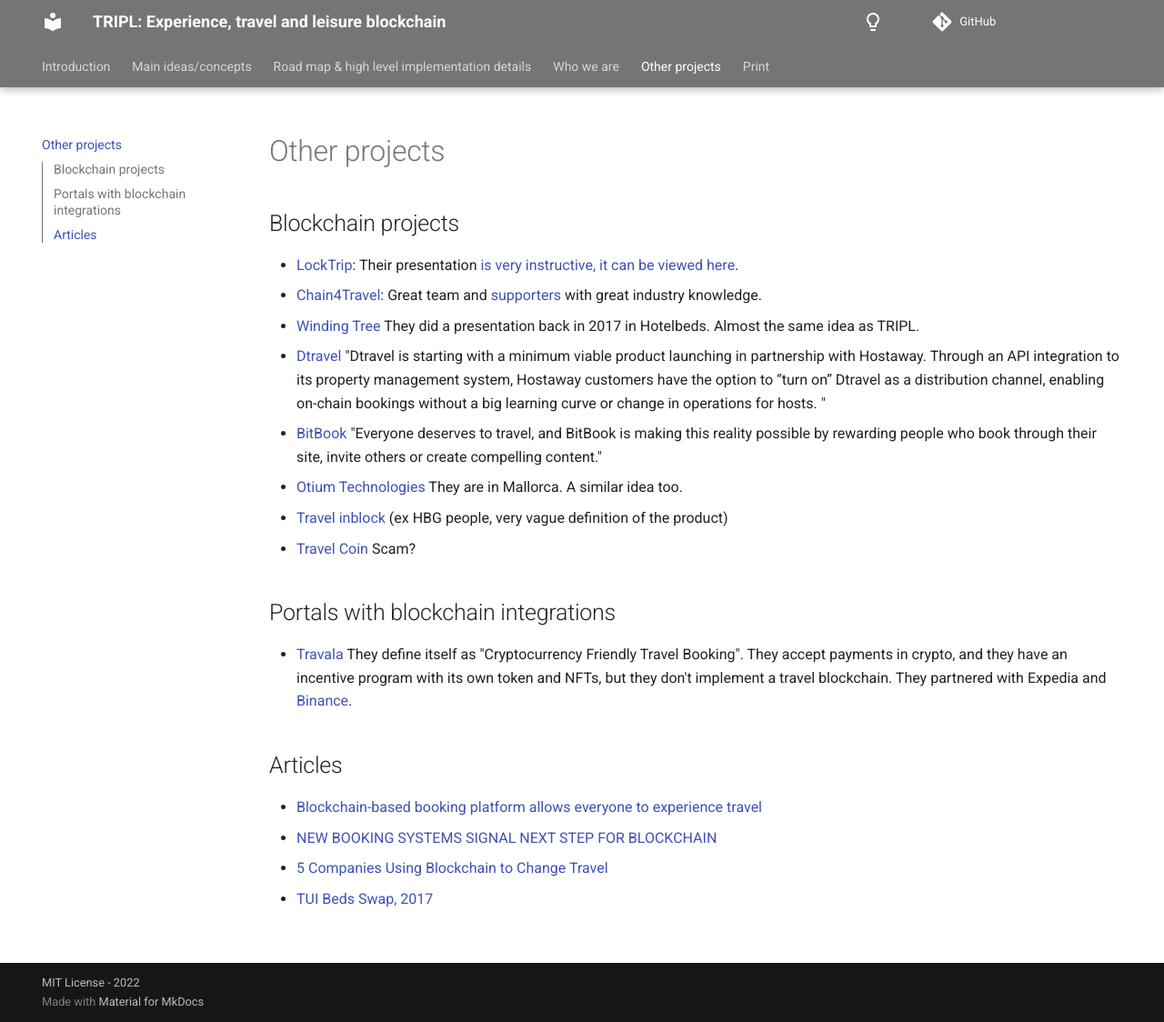
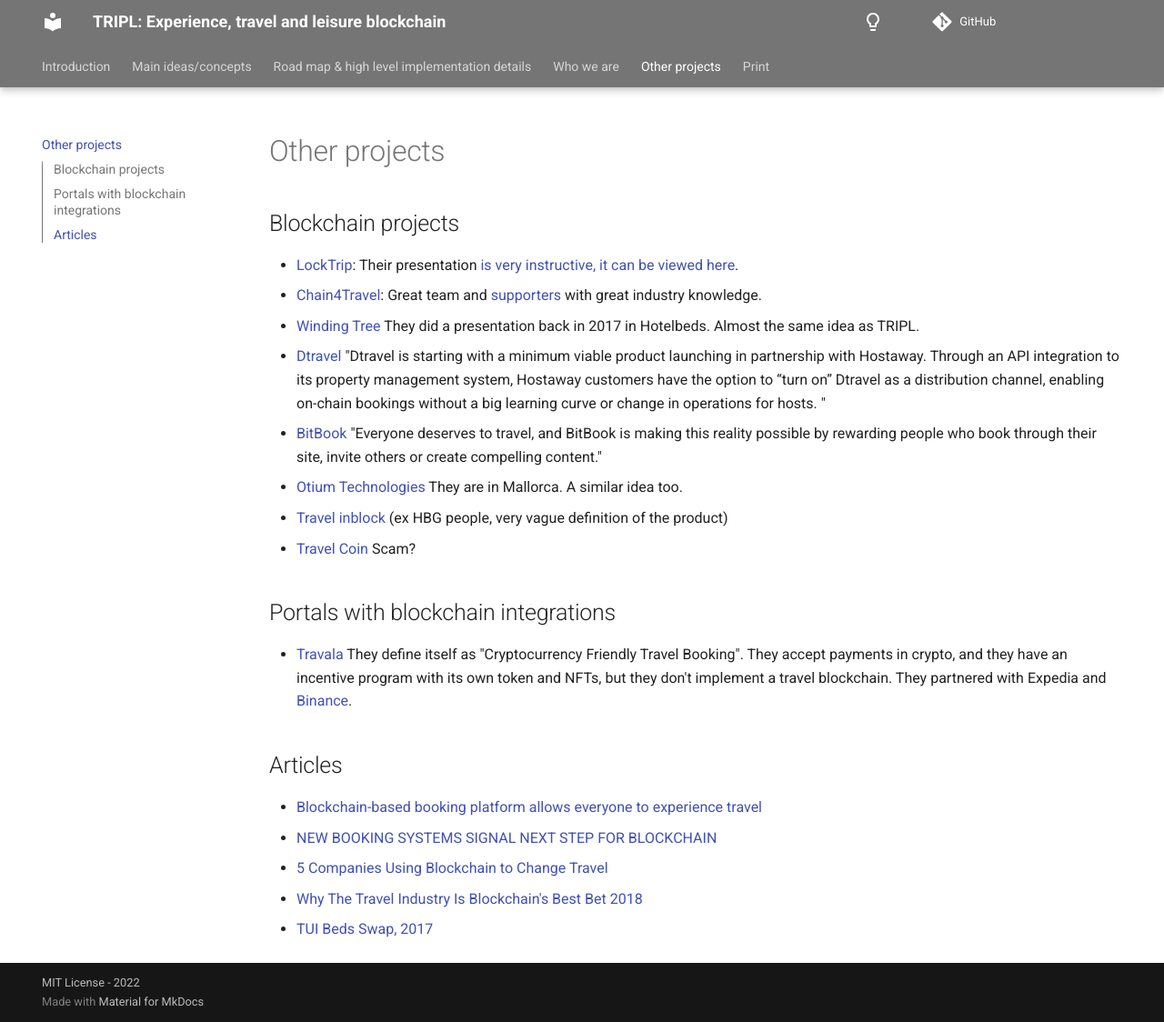
Before and after one commit to tripl-to/proposal, an MkDocs documentation site: the page built from docs/30_others.md, in a window 1280 px wide and 1124 px high. Shown: the whole window at 91% size. Built offline with MkDocs 1.6.1 and Material for MkDocs 9.7.7, drawn with Linux system fonts in a browser that asks for light colours; comment, search, counter and statistics services are not loaded.

Commit message:
Lock Trip

```diff
--- a/docs/30_others.md
+++ b/docs/30_others.md
@@ -18,7 +18,9 @@
    blockchain. They partnered with Expedia and [Binance](https://www.travala.com/binance).
 
 ## Articles
+
 - [Blockchain-based booking platform allows everyone to experience travel](https://cointelegraph.com/news/blockchain-based-booking-platform-allows-everyone-to-experience-travel)
 - [NEW BOOKING SYSTEMS SIGNAL NEXT STEP FOR BLOCKCHAIN](https://www.phocuswire.com/new-booking-systems-from-winding-tree-dtravel-signal-next-step-for-blockchain-distribution)
 - [5 Companies Using Blockchain to Change Travel](https://www.investopedia.com/news/6-companies-using-blockchain-change-travel-0/)
+- [Why The Travel Industry Is Blockchain's Best Bet 2018](https://www.forbes.com/sites/davidpetersson/2018/12/19/why-the-travel-industry-is-blockchains-best-bet/?sh=77f39e74f5da)
 - [TUI Beds Swap, 2017](https://www.youtube.com/watch?v=MtR770GLviU&t=1s)
```
